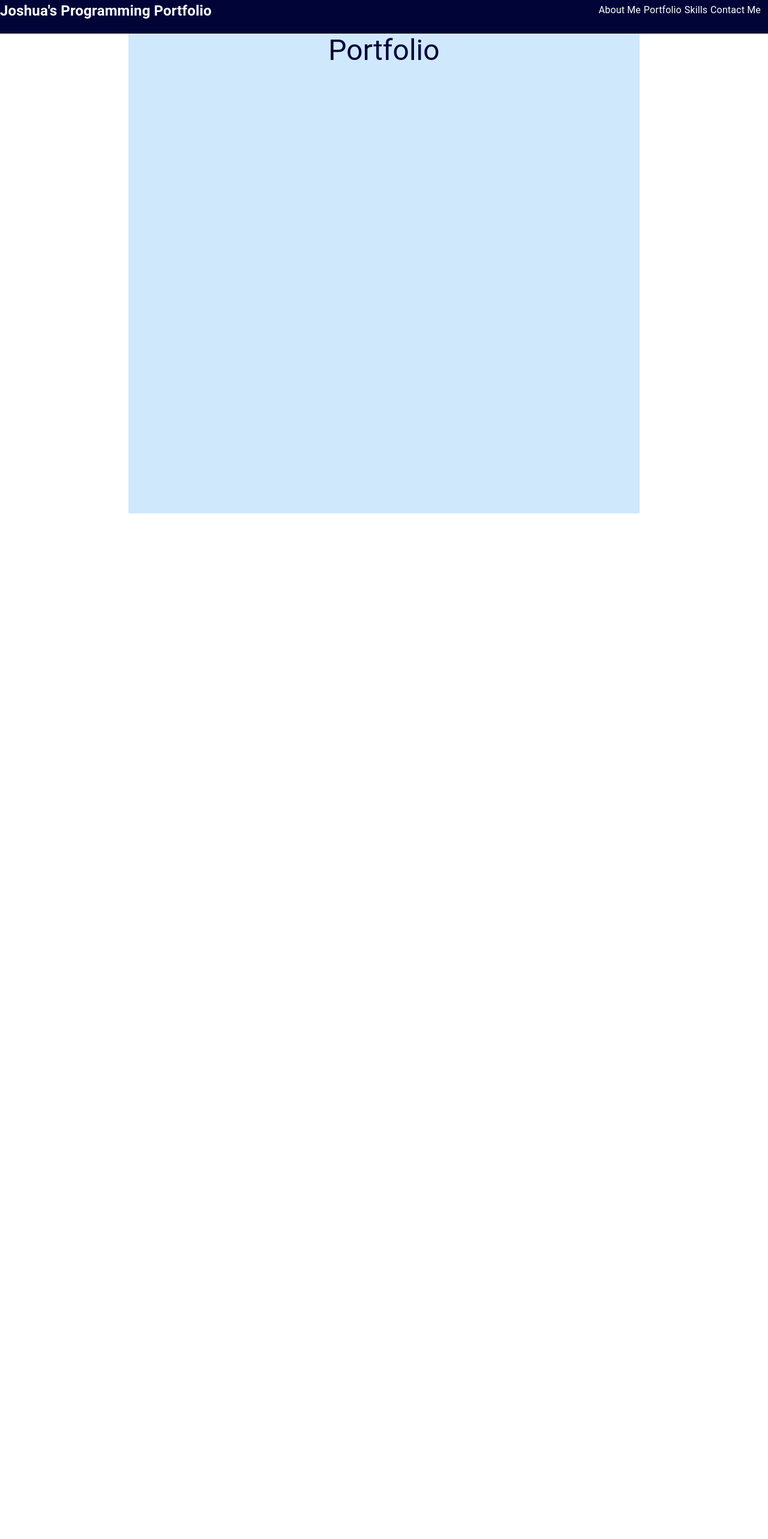
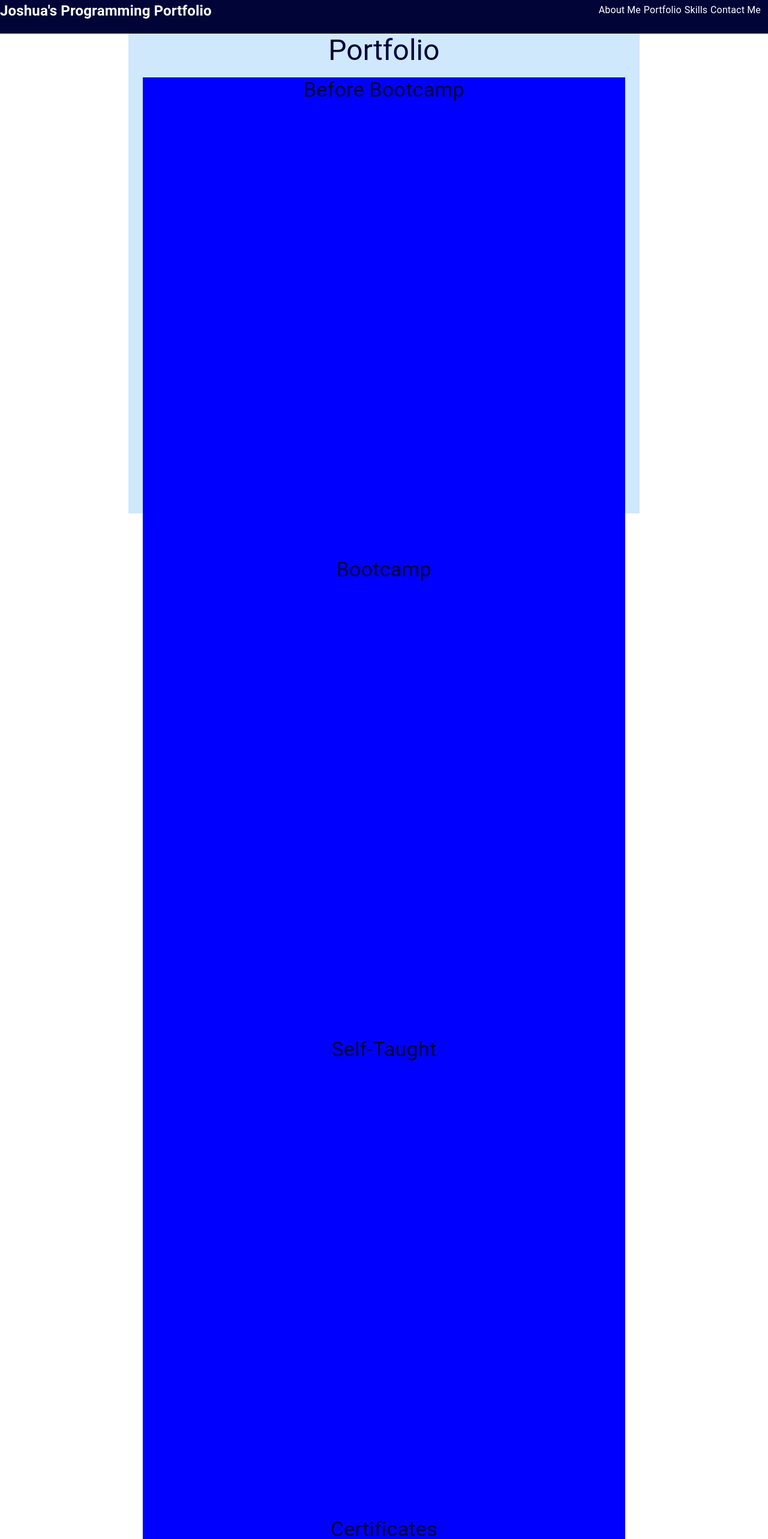
Before and after one commit to CoderJ01/material-ui-programming-portfolio, a React (Create React App) app: page /portfolio in a window 1280 px wide. Shown: the part 20-2586 px from the top of the page at 60% size. Before the commit the page ends 876 px from the top, so only its background shows below. Built offline with nearby package versions, Linux system fonts and the light colour scheme.

Commit message:
add sections

```diff
--- a/src/pages/Portfolio/Portfolio.page.jsx
+++ b/src/pages/Portfolio/Portfolio.page.jsx
@@ -11,6 +11,31 @@ const Portfolio = () => {
             <Container maxWidth="md">
                 <Box sx={{ bgcolor: '#cfe8fc', height: '100vh', textAlign: 'center' }}>
                     <Typography variant="h3" gutterBottom sx={{ color: 'rgb(0, 4, 55)' }}>Portfolio</Typography>
+                    <Container maxWidth="md">
+                        <Box sx={{ bgcolor: 'blue', height: '100vh', textAlign: 'center' }}>
+                            <Typography variant="h4" gutterBottom sx={{ color: 'rgb(0, 4, 55)' }}>Before Bootcamp</Typography>
+                        </Box>
+                    </Container>
+                    <Container maxWidth="md">
+                        <Box sx={{ bgcolor: 'blue', height: '100vh', textAlign: 'center' }}>
+                            <Typography variant="h4" gutterBottom sx={{ color: 'rgb(0, 4, 55)' }}>Bootcamp</Typography>
+                        </Box>
+                    </Container>
+                    <Container maxWidth="md">
+                        <Box sx={{ bgcolor: 'blue', height: '100vh', textAlign: 'center' }}>
+                            <Typography variant="h4" gutterBottom sx={{ color: 'rgb(0, 4, 55)' }}>Self-Taught</Typography>
+                        </Box>
+                    </Container>
+                    <Container maxWidth="md">
+                        <Box sx={{ bgcolor: 'blue', height: '100vh', textAlign: 'center' }}>
+                            <Typography variant="h4" gutterBottom sx={{ color: 'rgb(0, 4, 55)' }}>Certificates</Typography>
+                        </Box>
+                    </Container>
+                    <Container maxWidth="md">
+                        <Box sx={{ bgcolor: 'blue', height: '100vh', textAlign: 'center' }}>
+                            <Typography variant="h4" gutterBottom sx={{ color: 'rgb(0, 4, 55)' }}>Résumé</Typography>
+                        </Box>
+                    </Container>
                 </Box>
             </Container>
         </React.Fragment>
```
